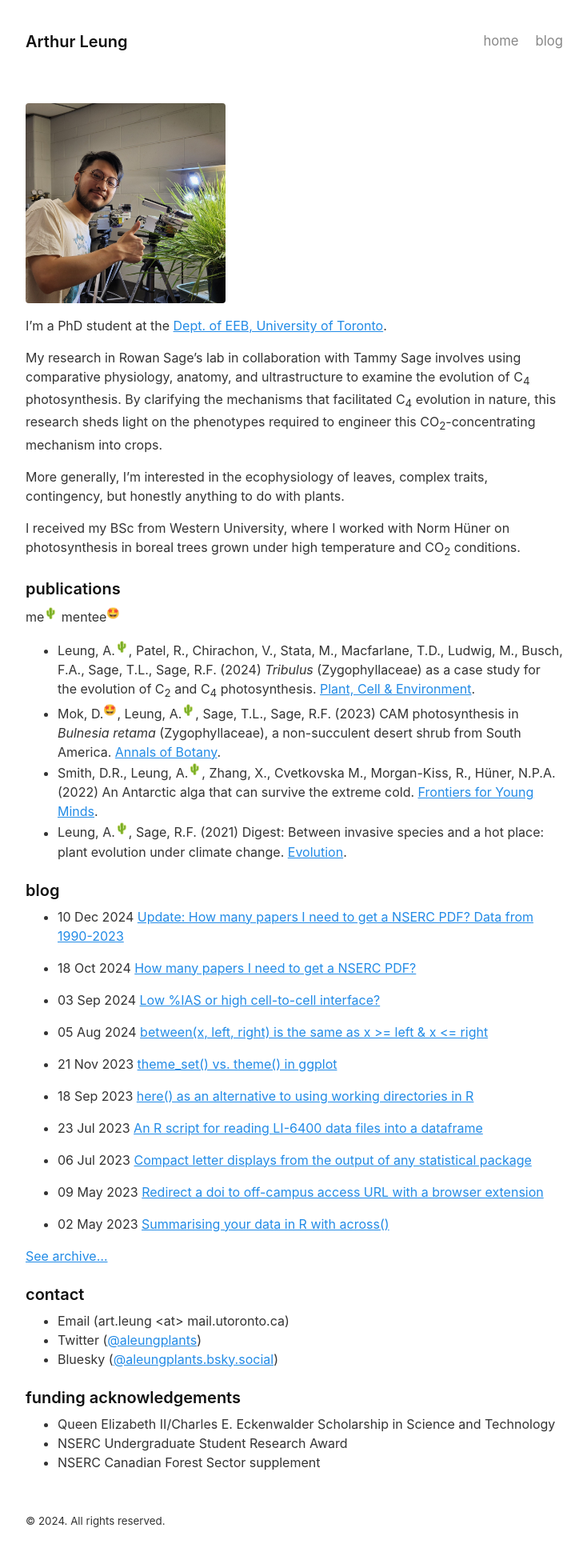
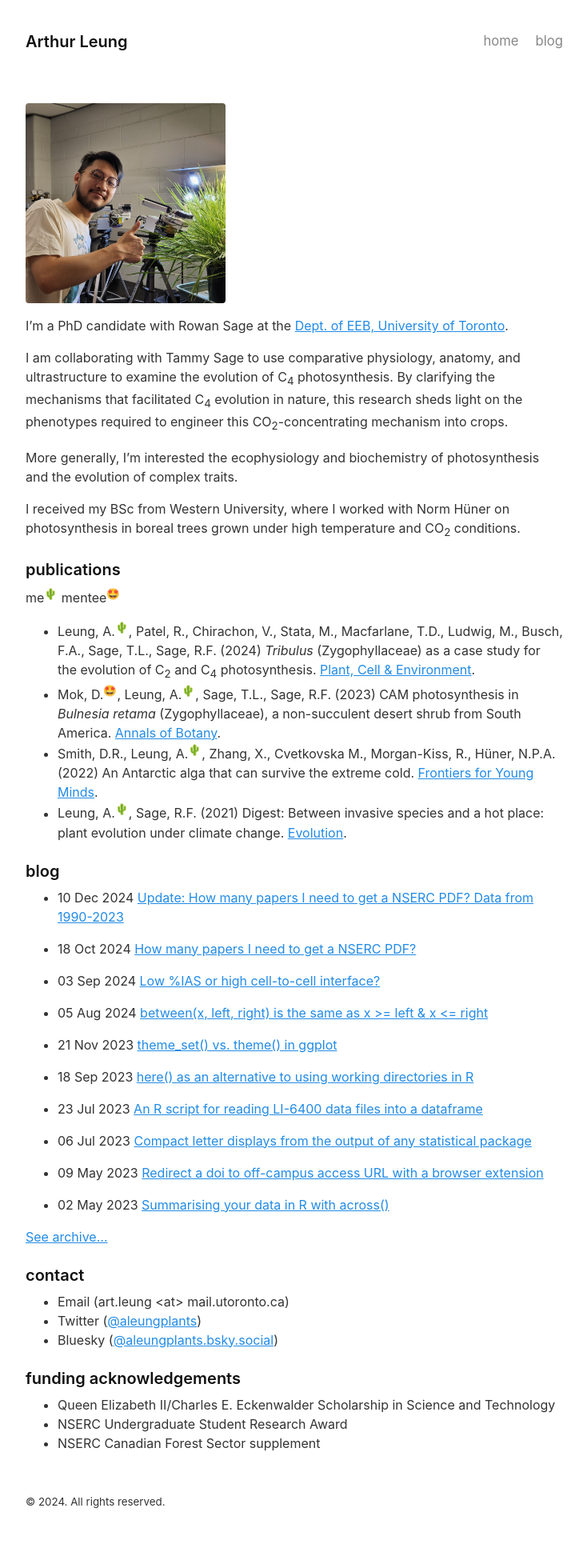
Before and after one commit to leungarthur/leungarthur.github.io-old, a Jekyll site: the page built from index.md, in a window 1280 px wide. Shown: the whole page at 80% size, without its empty margins (272-1006 px from the left). Built offline with Jekyll 4.4.1, drawn with Linux system fonts in a browser that asks for light colours; after the commit the page ends 1936 px from its top, so only the background shows below that.

Commit message:
Update index.md

```diff
--- a/index.md
+++ b/index.md
@@ -4,11 +4,11 @@ layout: default
 
 ![pic of me](/assets/portrait.jpg){: width="250" }
 
-I'm a PhD student at the <a href='https://eeb.utoronto.ca'>Dept. of EEB, University of Toronto</a>.
+I'm a PhD candidate with Rowan Sage at the <a href='https://eeb.utoronto.ca'>Dept. of EEB, University of Toronto</a>.
 
-My research in Rowan Sage's lab in collaboration with Tammy Sage involves using comparative physiology, anatomy, and ultrastructure to examine the evolution of C<sub>4</sub> photosynthesis. By clarifying the mechanisms that facilitated C<sub>4</sub> evolution in nature, this research sheds light on the phenotypes required to engineer this CO<sub>2</sub>-concentrating mechanism into crops.
+I am collaborating with Tammy Sage to use comparative physiology, anatomy, and ultrastructure to examine the evolution of C<sub>4</sub> photosynthesis. By clarifying the mechanisms that facilitated C<sub>4</sub> evolution in nature, this research sheds light on the phenotypes required to engineer this CO<sub>2</sub>-concentrating mechanism into crops.
 
-More generally, I'm interested in the ecophysiology of leaves, complex traits, contingency, but honestly anything to do with plants.
+More generally, I'm interested the ecophysiology and biochemistry of photosynthesis and the evolution of complex traits.
 
 I received my BSc from Western University, where I worked with Norm Hüner on photosynthesis in boreal trees grown under high temperature and CO<sub>2</sub> conditions.
 
```
